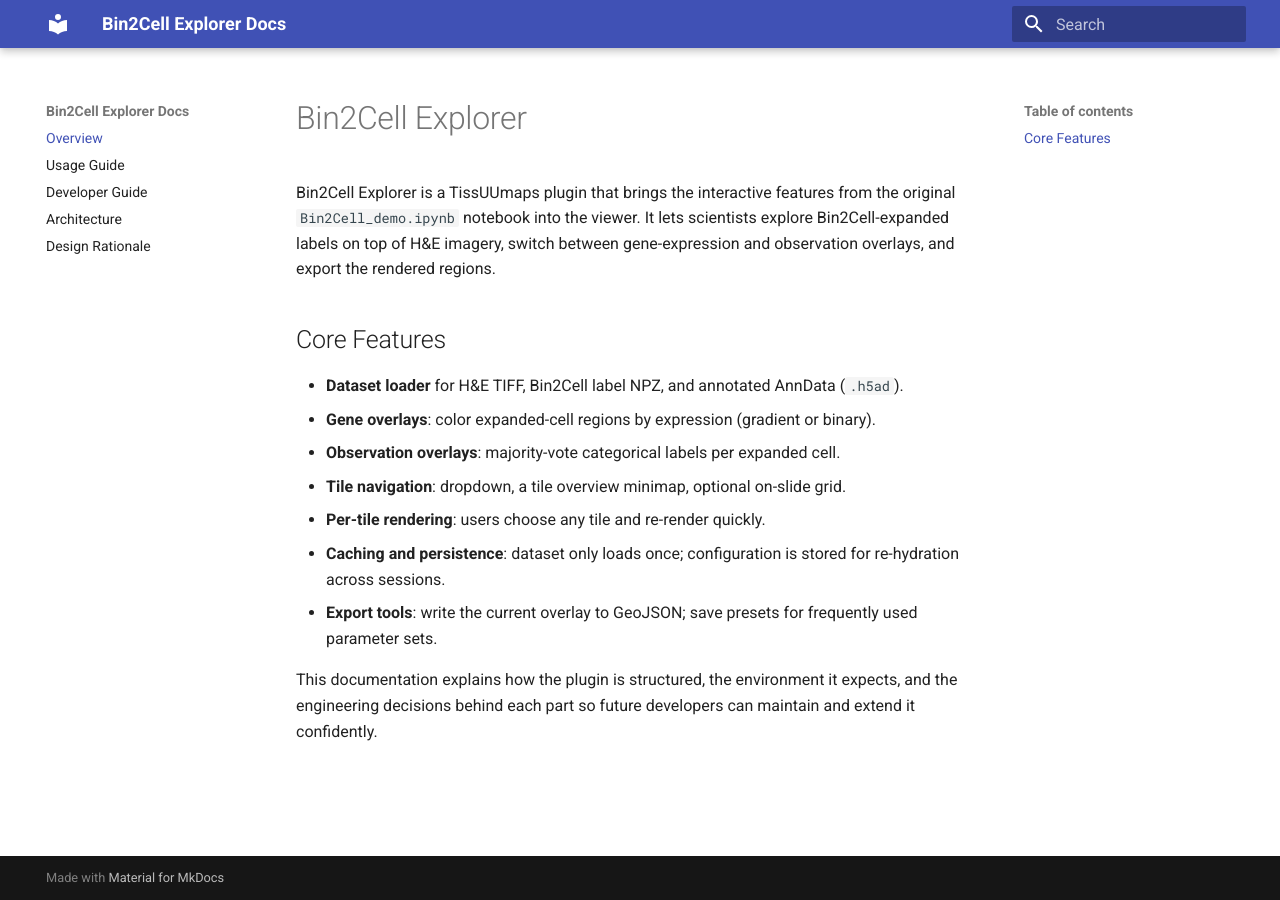
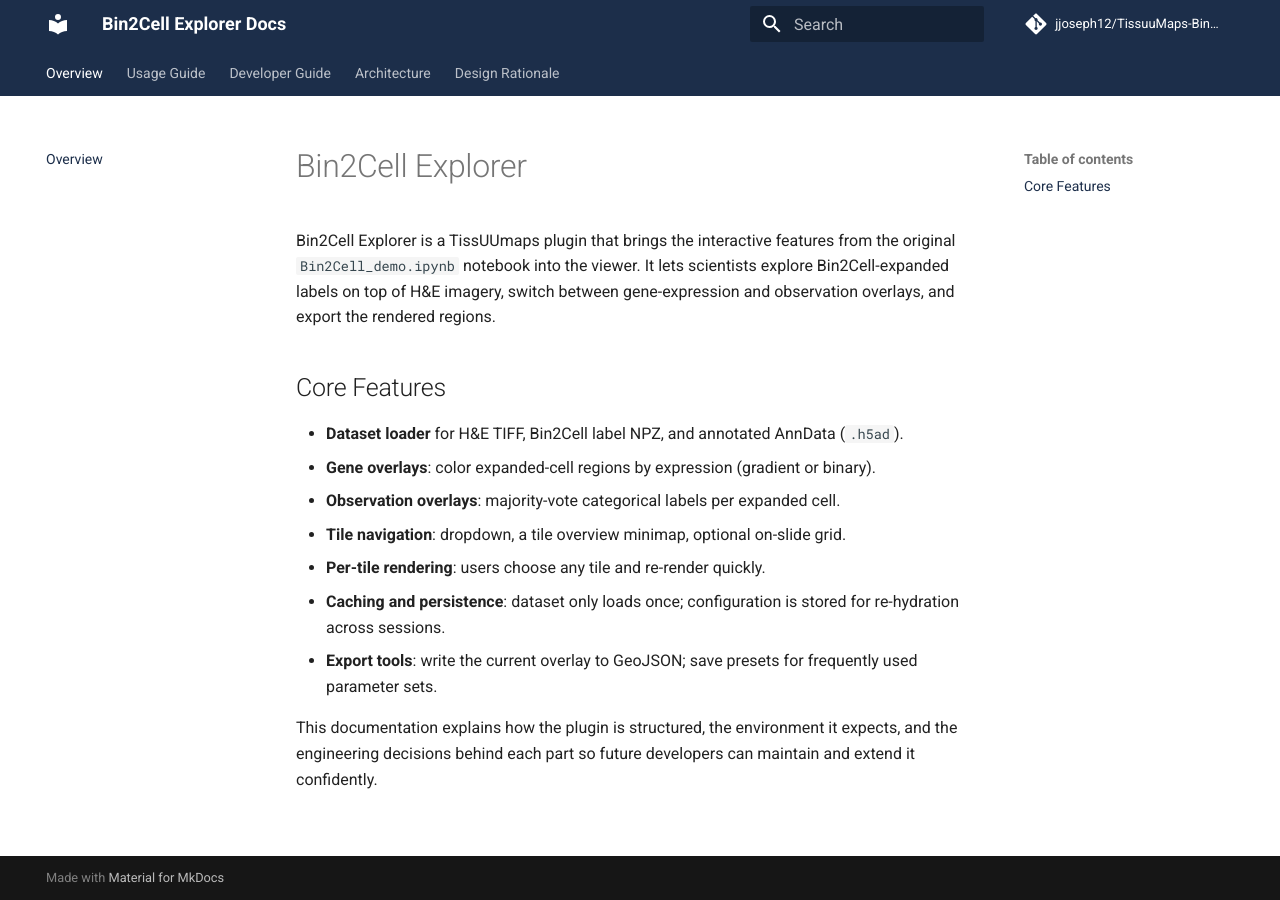
Before and after one commit to jjoseph12/TissuuMaps-Bin2Cell-Visualization-, an MkDocs documentation site: the page built from docs/index.md, in a window 1280 px wide. Built offline with MkDocs 1.6.1 and Material for MkDocs 9.7.7, drawn with Linux system fonts in a browser that asks for light colours; comment, search, counter and statistics services are not loaded.

Commit message:
Add GitHub Pages deployment for MkDocs documentation
- Setup GitHub Actions workflow for automatic docs deployment
- Add custom navy blue theme (#1c2e4a)
- Configure Material theme with custom CSS overrides
- Update .gitignore to exclude large data files

```diff
--- /dev/null
+++ b/docs/overrides/main.html
@@ -0,0 +1,49 @@
+{% extends "base.html" %}
+
+{% block extrahead %}
+  <style>
+    :root {
+      --md-primary-fg-color: #1c2e4a;
+      --md-primary-fg-color--light: #2a3f5f;
+      --md-primary-fg-color--dark: #0e1a2e;
+      --md-accent-fg-color: #1c2e4a;
+      --md-accent-fg-color--transparent: rgba(28, 46, 74, 0.1);
+    }
+
+    /* Header and navigation */
+    .md-header {
+      background-color: #1c2e4a;
+    }
+
+    /* Active navigation links */
+    .md-nav__link--active,
+    .md-nav__link:hover {
+      color: #1c2e4a;
+    }
+
+    /* Buttons */
+    .md-button--primary {
+      background-color: #1c2e4a;
+      border-color: #1c2e4a;
+    }
+
+    .md-button--primary:hover {
+      background-color: #2a3f5f;
+      border-color: #2a3f5f;
+    }
+
+    /* Code blocks accent */
+    .md-typeset .highlight .gp {
+      color: #1c2e4a;
+    }
+
+    /* Links */
+    .md-typeset a {
+      color: #1c2e4a;
+    }
+
+    .md-typeset a:hover {
+      color: #2a3f5f;
+    }
+  </style>
+{% endblock %}
--- a/mkdocs.yml
+++ b/mkdocs.yml
@@ -1,9 +1,22 @@
 site_name: Bin2Cell Explorer Docs
 site_description: Developer documentation for the Bin2Cell Explorer TissUUmaps plugin.
+site_url: https://jjoseph12.github.io/TissuuMaps-Bin2Cell-Visualization-/
+repo_url: https://github.com/jjoseph12/TissuuMaps-Bin2Cell-Visualization-
+repo_name: jjoseph12/TissuuMaps-Bin2Cell-Visualization-
 theme:
   name: material
   palette:
     scheme: default
+    primary: custom
+    accent: custom
+  custom_dir: docs/overrides
+  features:
+    - navigation.tabs
+    - navigation.sections
+    - navigation.expand
+    - navigation.top
+    - search.highlight
+    - content.code.copy
 nav:
   - Overview: index.md
   - Usage Guide: usage.md
```
Also changed, not shown: README.md (+5 -1 lines), 3 other files.
